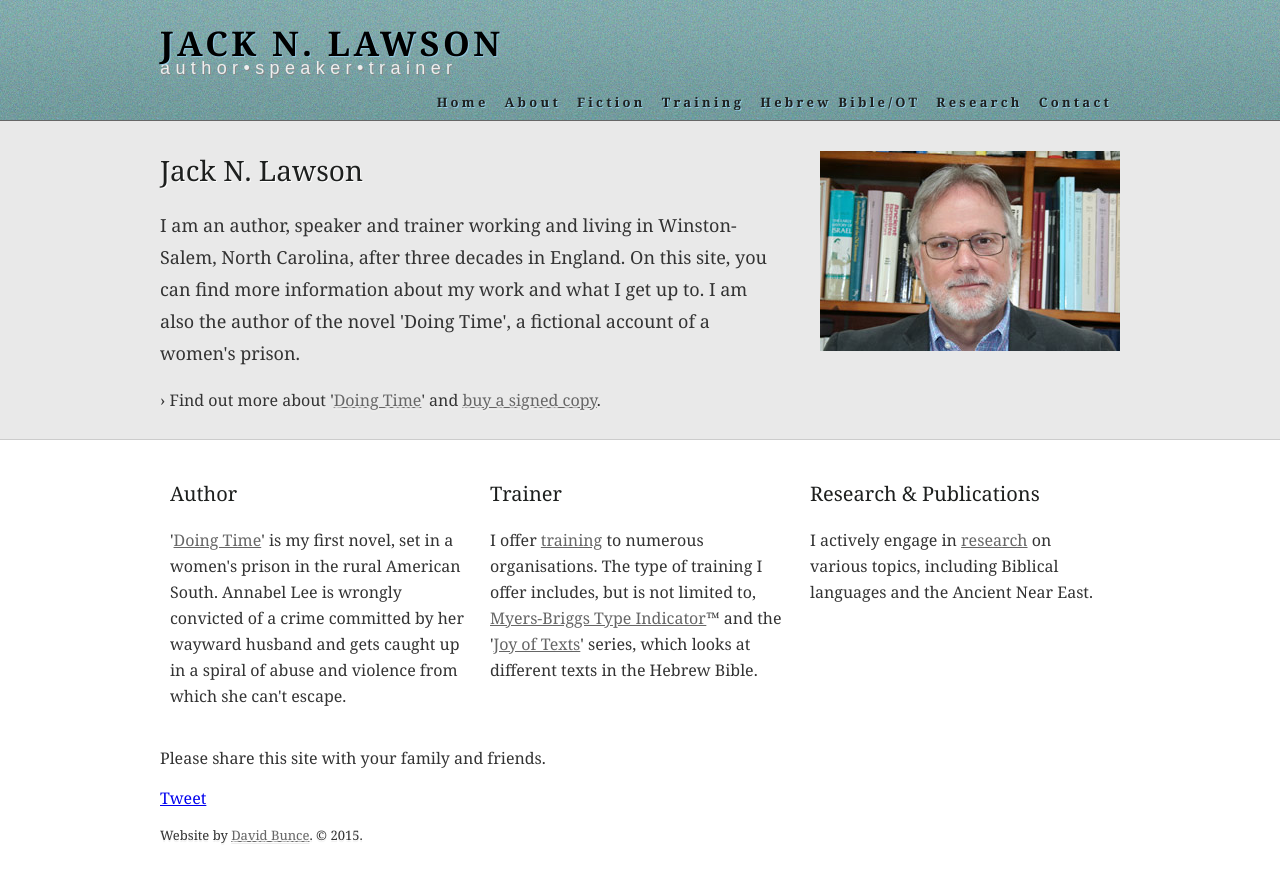
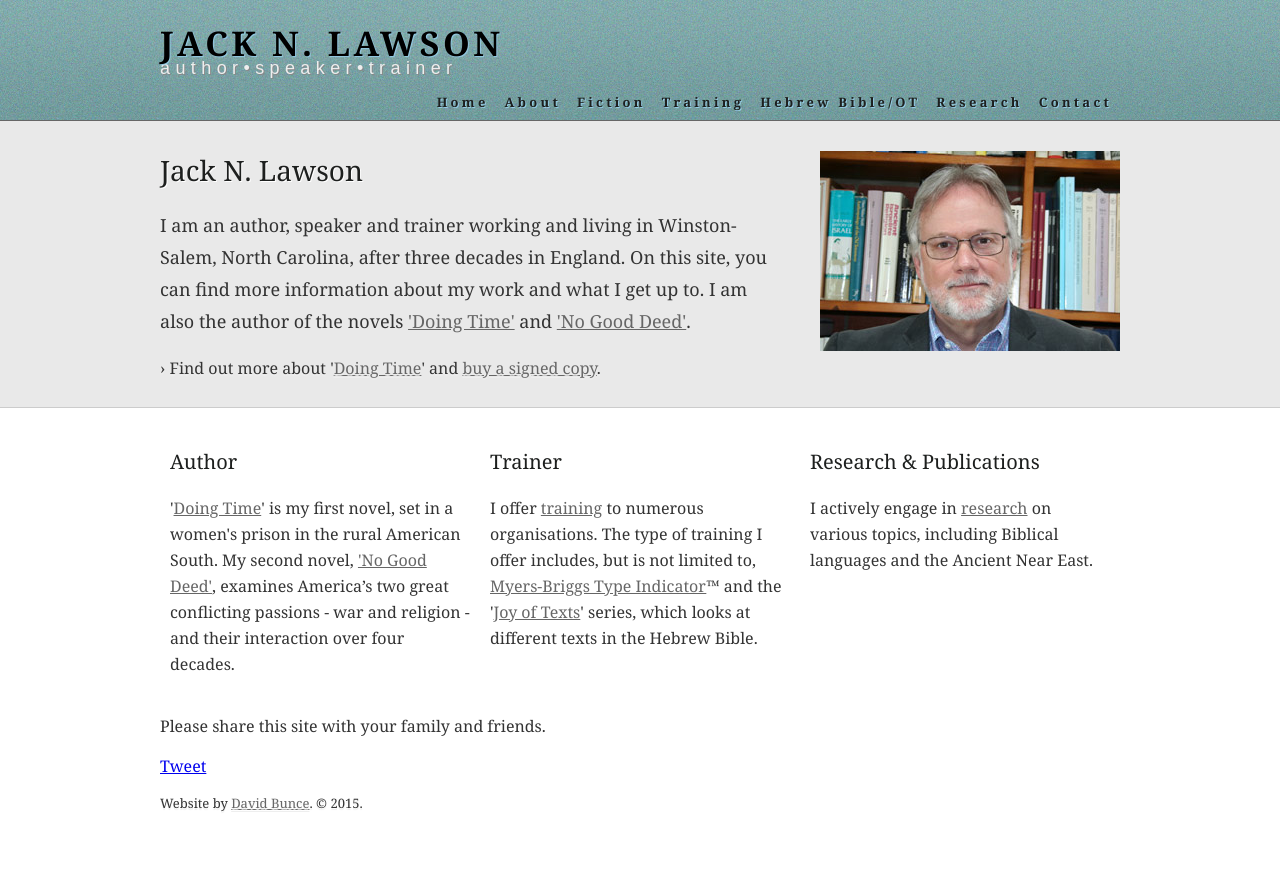
Before and after one commit to jacknlawson/jacknlawson.github.io, a Jekyll site: the page built from index.md, in a window 1280 px wide. Shown: the top 883 px of the page. Built offline with Jekyll 4.4.1, drawn with Linux system fonts in a browser that asks for light colours; comment, search, counter and statistics services are not loaded.

Commit message:
Adding No Good Deed to the front page

```diff
--- a/_layouts/home.html
+++ b/_layouts/home.html
@@ -13,7 +13,7 @@
           <div class="centrecontent">
             <h1>Jack N. Lawson</h1>
             <p class="leader">
-            I am an author, speaker and trainer working and living in Winston-Salem, North Carolina, after three decades in England. On this site, you can find more information about my work and what I get up to. I am also the author of the novel 'Doing Time', a fictional account of a women's prison.
+            I am an author, speaker and trainer working and living in Winston-Salem, North Carolina, after three decades in England. On this site, you can find more information about my work and what I get up to. I am also the author of the novels <a href="/doingtime">'Doing Time'</a> and <a href="/nogooddeed">'No Good Deed'</a>.
             </p>
 
             <p class="leaderlink">&#155; Find out more about '<a href="doingtime">Doing Time</a>' and <a href="/doingtime#buy">buy a signed copy</a>.</p>
@@ -27,8 +27,7 @@
           <div class="contentbox">
             <h2>Author</h2>
             <p>'<a href="doingtime" title="Doing Time by Jack N Lawson">Doing Time</a>' is my first novel, set in a women's
-            prison in the rural American South. Annabel Lee is wrongly convicted of a crime committed by her wayward husband
-            and gets caught up in a spiral of abuse and violence from which she can't escape.</p>
+            prison in the rural American South. My second novel, <a href="/nogooddeed">'No Good Deed'</a>, examines America’s two great conflicting passions - war and religion - and their interaction over four decades.</p>
           </div>
 
           <div class="contentbox">
```
